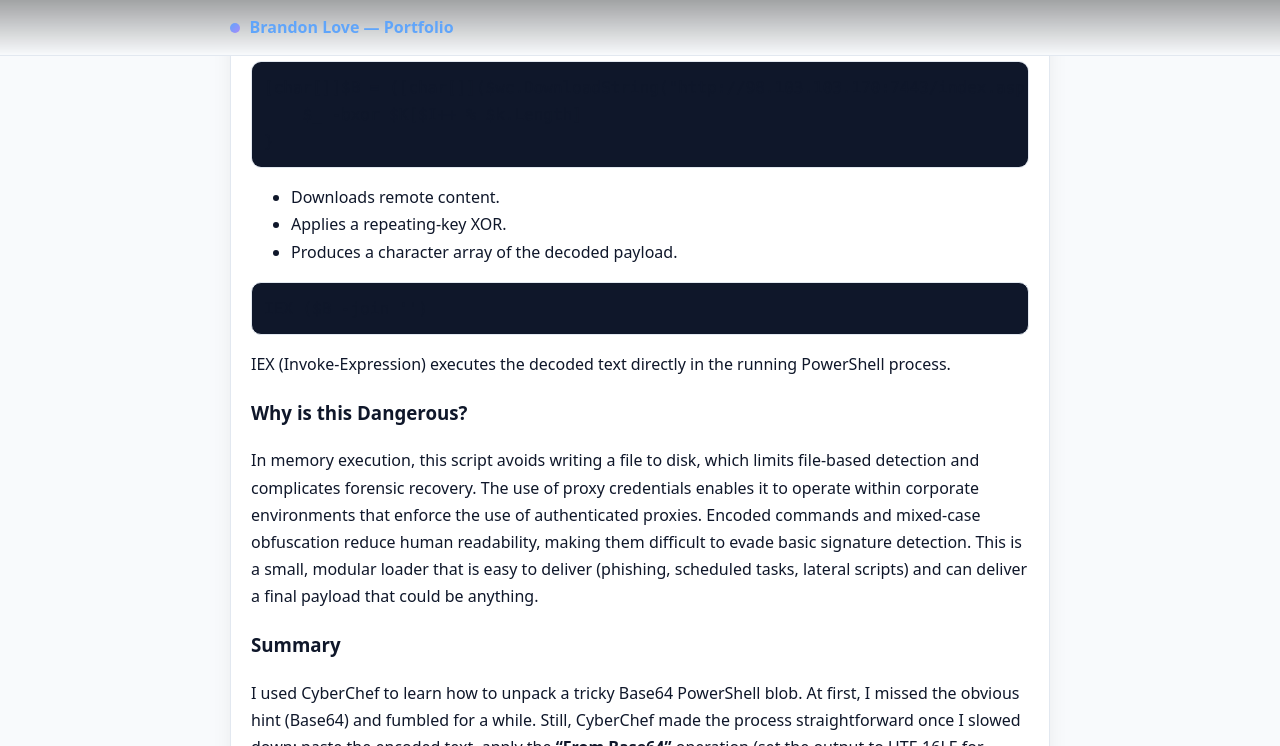
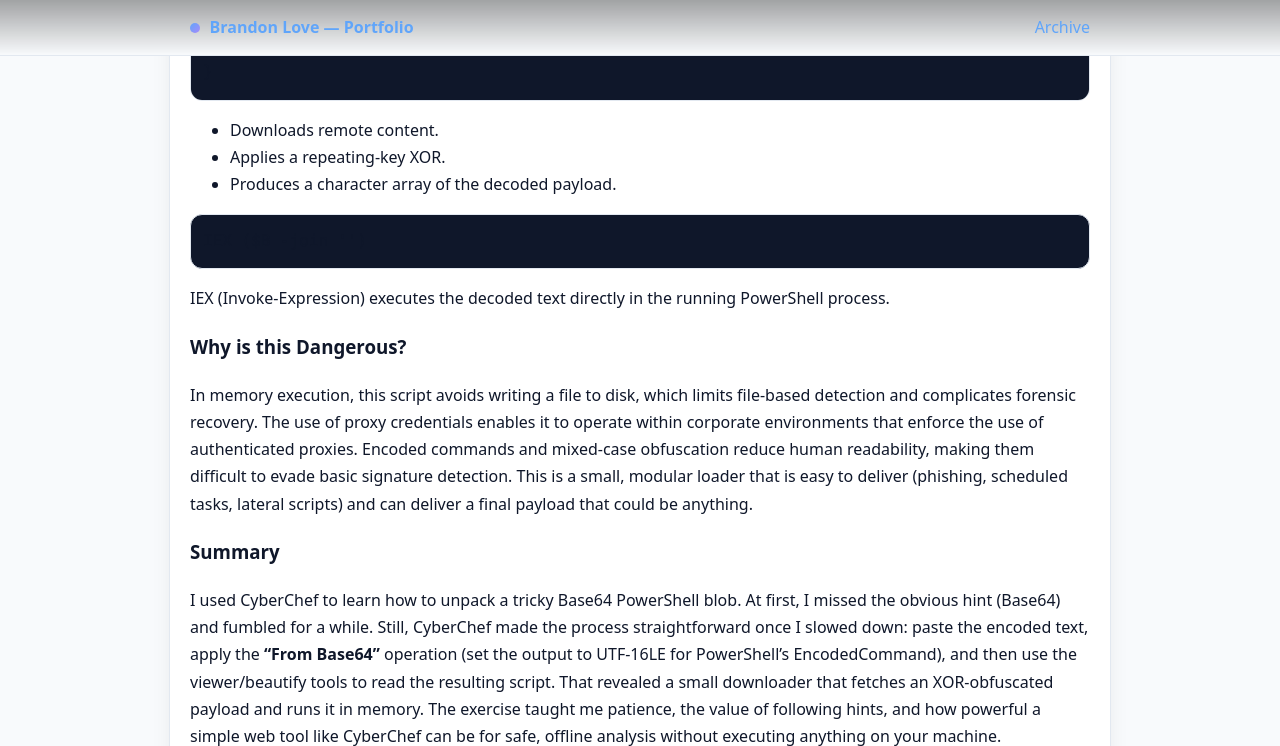
Before and after one commit to Love2150/Love2150.github.io, a Jekyll site: the page built from _posts/2025-11-02-powershell-script-letsdefend.md, in a window 1280 px wide and 1400 px high, scrolled down 5648 px. Shown: the top 746 px of the window. Built offline with Jekyll 4.4.1, drawn with Linux system fonts in a browser that asks for light colours; some of the changed text lies outside the part shown; grey boxes are pictures that could not be loaded.

Commit message:
Update post.html

```diff
--- a/_layouts/post.html
+++ b/_layouts/post.html
@@ -3,49 +3,88 @@
 <head>
   <meta charset="utf-8" />
   <meta name="viewport" content="width=device-width, initial-scale=1" />
-  <title>{{ page.title }} — {{ site.title }}</title>
-  <meta name="theme-color" content="#111827" />
+  <title>{{ page.title }} — {{ site.title | default: "Brandon Love" }}</title>
+  <meta name="description" content="{{ page.excerpt | default: site.description | strip_html | strip_newlines | truncate: 160 }}" />
+  <meta name="theme-color" content="#111827"/>
+  {% if page.medium_canonical %}
+  <link rel="canonical" href="{{ page.medium_canonical }}">
+  {% endif %}
   <style>
-    :root{--bg:#0b1020;--card:#121934;--text:#e5e7eb;--muted:#9ca3af;--border:#1f2a4d;--accent:#60a5fa;--accent-2:#a78bfa;--shadow:0 8px 24px rgba(0,0,0,.4)}
+    :root{--bg:#0b1020;--card:#121934;--text:#e5e7eb;--muted:#9ca3af;--accent:#60a5fa;--accent-2:#a78bfa;--border:#1f2a4d;--shadow:0 8px 24px rgba(0,0,0,.4)}
     @media (prefers-color-scheme: light){:root{--bg:#f8fafc;--card:#ffffff;--text:#0f172a;--muted:#475569;--border:#e2e8f0;--shadow:0 10px 20px rgba(2,6,23,.06)}}
     html{scroll-behavior:smooth}
-    body{margin:0;font:16px/1.7 system-ui,-apple-system,Segoe UI,Roboto,Helvetica,Arial;color:var(--text);background:var(--bg)}
+    body{margin:0;font:16px/1.7 system-ui,-apple-system,Segoe UI,Roboto,Helvetica,Arial;background:var(--bg);color:var(--text)}
     a{color:var(--accent);text-decoration:none}
-    .container{width:min(820px,92%);margin-inline:auto}
-    header,footer{border-bottom:1px solid var(--border)}
-    header{padding:14px 0;background:linear-gradient(0deg,rgba(0,0,0,.0),rgba(0,0,0,.35)),var(--bg);position:sticky;top:0;backdrop-filter:blur(8px);z-index:10}
+    .container{width:min(900px,92%);margin-inline:auto}
+    header{position:sticky;top:0;z-index:40;background:linear-gradient(0deg,rgba(0,0,0,.0),rgba(0,0,0,.35)),var(--bg);border-bottom:1px solid var(--border);backdrop-filter:blur(8px)}
+    .nav{display:flex;align-items:center;justify-content:space-between;padding:14px 0}
     .brand{display:flex;align-items:center;gap:.6rem;font-weight:700}
     .brand .dot{width:10px;height:10px;border-radius:999px;background:linear-gradient(135deg,var(--accent),var(--accent-2))}
-    main{padding:32px 0}
-    article{background:var(--card);border:1px solid var(--border);border-radius:16px;padding:20px;box-shadow:var(--shadow)}
-    article h1{margin:0 0 .5rem;font-size:clamp(1.4rem,1rem+1.8vw,2rem)}
-    .meta{color:var(--muted);margin-bottom:1rem}
-    pre,code{font-family: ui-monospace, SFMono-Regular, Menlo, Consolas, monospace}
-    pre{background:#0f172a;border:1px solid var(--border);padding:12px;border-radius:10px;overflow:auto}
-    img{max-width:100%;height:auto;border-radius:10px}
-    footer{padding:24px 0;border-top:1px solid var(--border);color:var(--muted)}
+    main{padding:38px 0}
+    article{background:var(--card);border:1px solid var(--border);border-radius:18px;box-shadow:var(--shadow);padding:18px 20px}
+    h1{font-size:clamp(1.6rem,1.2rem + 2.2vw,2.4rem);margin:.2rem 0 .6rem}
+    .meta{color:var(--muted);font-size:.95rem;margin-bottom:1rem}
+    .tags{display:flex;flex-wrap:wrap;gap:.4rem;margin-top:.6rem}
+    .tag{font-size:.78rem;padding:.25rem .5rem;border:1px solid var(--border);border-radius:999px;color:var(--muted)}
+    .post-nav{display:flex;justify-content:space-between;gap:1rem;margin-top:22px}
+    footer{padding:28px 0;color:var(--muted);border-top:1px solid var(--border)}
+    pre{overflow:auto;border:1px solid var(--border);background:#0f172a;border-radius:12px;padding:12px}
+    code{font-family:ui-monospace,SFMono-Regular,Menlo,Monaco,Consolas,"Liberation Mono","Courier New",monospace}
+    img{max-width:100%;height:auto;border-radius:12px}
   </style>
 </head>
 <body>
   <header>
-    <div class="container">
-      <a class="brand" href="{{ '/' | relative_url }}"><span class="dot"></span><span>{{ site.title }}</span></a>
+    <div class="container nav">
+      <a class="brand" href="{{ '/' | relative_url }}"><span class="dot"></span><span>{{ site.title | default: "Brandon Love" }}</span></a>
+      <nav><a href="{{ '/archive/' | relative_url }}">Archive</a></nav>
     </div>
   </header>
-  <main class="container">
-    <article>
+
+  <main>
+    <article class="container">
       <h1>{{ page.title }}</h1>
       <p class="meta">
-        {{ page.date | date: "%b %d, %Y" }}
-        {% if page.read_time %} · {{ page.read_time }} min{% endif %}
-        {% if page.tags and page.tags.size > 0 %} · Tags: {{ page.tags | join: ", " }}{% endif %}
+        {{ page.date | date: "%B %d, %Y" }}
+        {% if page.author %} · {{ page.author }}{% endif %}
+        {% if page.tags and page.tags.size > 0 %} · Tags:
+          {% for t in page.tags %}{% if forloop.first == false %}, {% endif %}<span>{{ t }}</span>{% endfor %}
+        {% endif %}
       </p>
+
       {{ content }}
+
+      {% if page.medium_canonical %}
+        <p class="meta" style="margin-top:16px">
+          Originally published on Medium:
+          <a href="{{ page.medium_canonical }}" target="_blank" rel="noopener">{{ page.medium_canonical }}</a>
+        </p>
+      {% endif %}
+
+      {% if page.tags and page.tags.size > 0 %}
+        <div class="tags" aria-label="tags">
+          {% for t in page.tags %}<span class="tag">{{ t }}</span>{% endfor %}
+        </div>
+      {% endif %}
+
+      <div class="post-nav">
+        <div>
+          {% if page.previous %}← <a href="{{ page.previous.url | relative_url }}">{{ page.previous.title }}</a>{% endif %}
+        </div>
+        <div>
+          {% if page.next %}<a href="{{ page.next.url | relative_url }}">{{ page.next.title }}</a> →{% endif %}
+        </div>
+      </div>
     </article>
-    <p style="margin:16px 4px"><a href="{{ '/' | relative_url }}">← Back to Home</a></p>
   </main>
+
   <footer>
-    <div class="container">© {{ site.time | date: "%Y" }} {{ site.title }}</div>
+    <div class="container" style="display:flex;justify-content:space-between;gap:1rem;flex-wrap:wrap">
+      <span>© {{ site.time | date: '%Y' }} {{ site.title | default: "Brandon Love" }}</span>
+      <span><a href="{{ '/' | relative_url }}">Home</a> · <a href="{{ '/archive/' | relative_url }}">Archive</a></span>
+    </div>
   </footer>
 </body>
 </html>
+
+</html>
```
